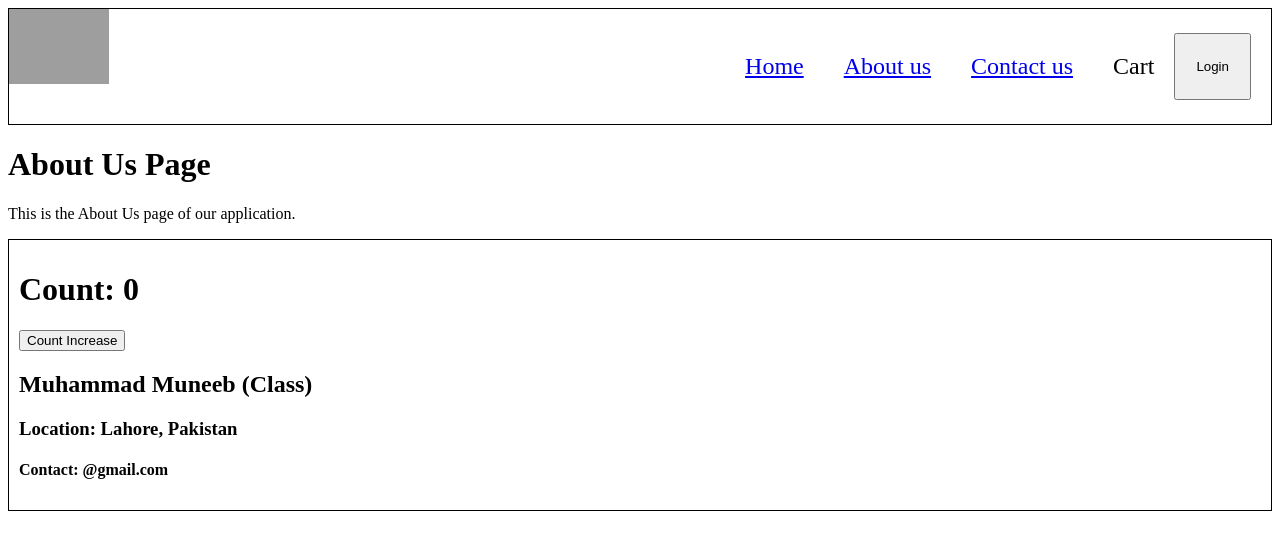
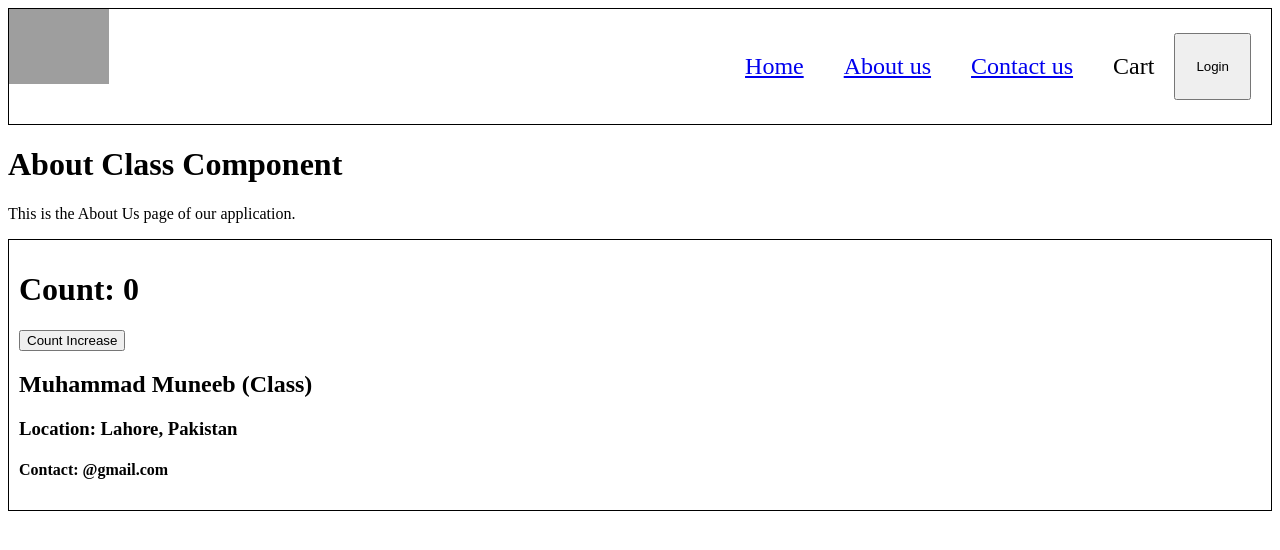
Before and after one commit to muneeb063/learn-react, a React (Vite) app: page /about in a window 1280 px wide. Shown: the top 550 px of the page. Built offline with nearby package versions, Linux system fonts and the light colour scheme; grey boxes are pictures that could not be loaded.

Commit message:
Class base model

```diff
--- a/src/components/About.js
+++ b/src/components/About.js
@@ -1,15 +1,35 @@
+import React from "react";
 import User from "./User";
 import UserClass from "./UserClass";
 
-const About = () => {
-  return (
-    <div>
-      <h1>About Us Page</h1>
-      <p>This is the About Us page of our application.</p>
+class About extends React.Component {
+  render() {
+    return (
+      <div>
+        <h1>About Class Component</h1>
+        <p>This is the About Us page of our application.</p>
 
-      <UserClass name ={"Muhammad Muneeb (Class)"} location = {"Lahore, Pakistan"} />
-    </div>
-  );
-};
+        <UserClass
+          name={"Muhammad Muneeb (Class)"}
+          location={"Lahore, Pakistan"}
+        />
+      </div>
+    );
+  }
+}
+
+// const About = () => {
+//   return (
+//     <div>
+//       <h1>About Us Page</h1>
+//       <p>This is the About Us page of our application.</p>
+
+//       <UserClass
+//         name={"Muhammad Muneeb (Class)"}
+//         location={"Lahore, Pakistan"}
+//       />
+//     </div>
+//   );
+// };
 
 export default About;
```
